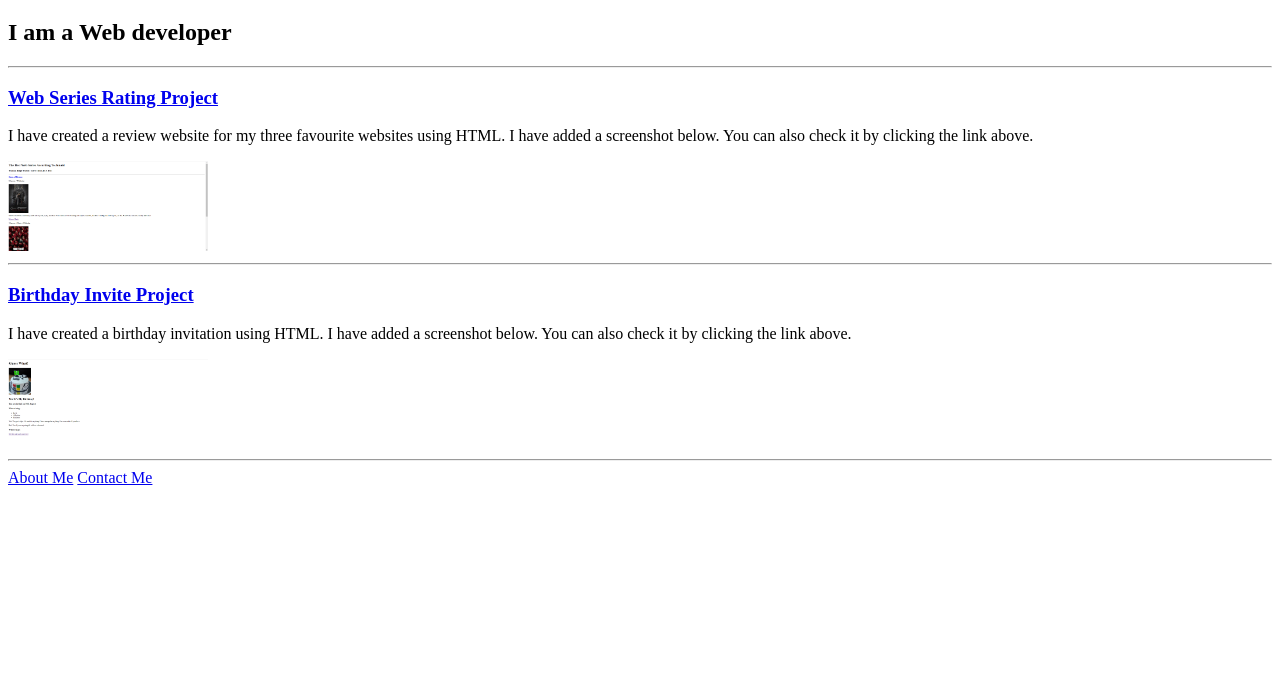
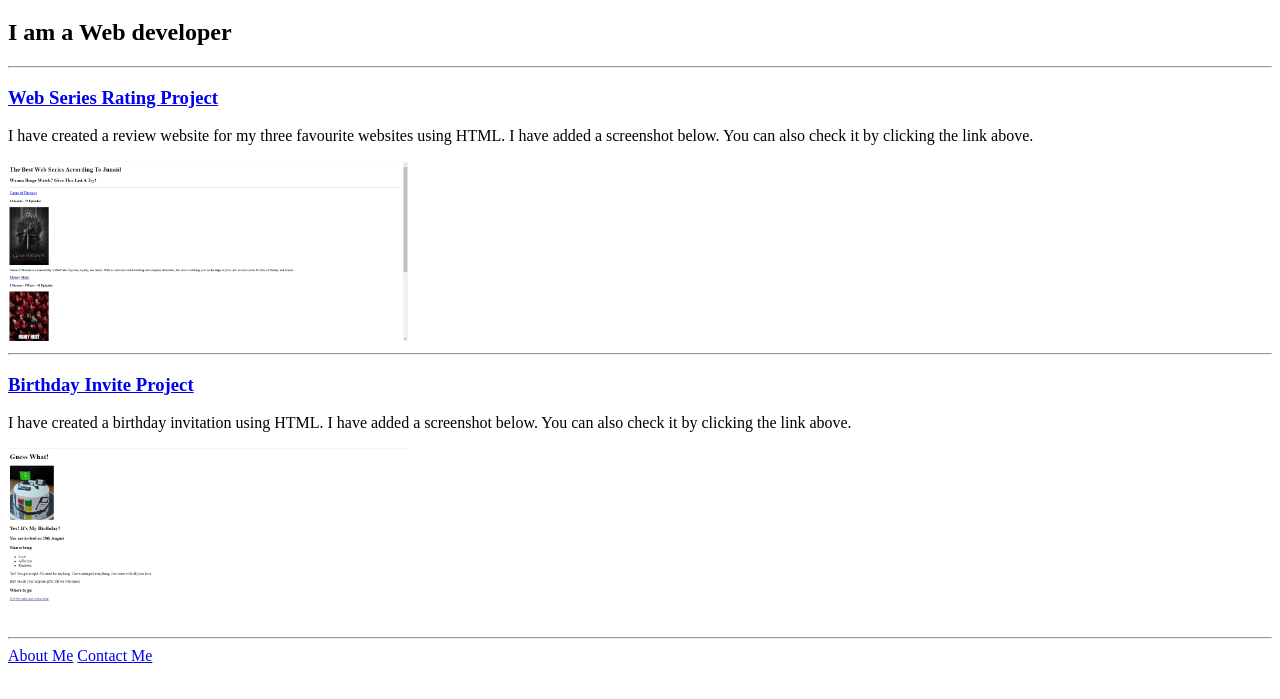
Before and after one commit to JunaidHasssan/html-portfolio, a plain HTML site: page index.html in a window 1280 px wide. Shown: the part 61-760 px from the top of the page. Drawn offline with Linux system fonts and the light colour scheme.

Commit message:
index.html

```diff
--- a/index.html
+++ b/index.html
@@ -11,11 +11,11 @@
     <hr>
     <h3><a href="./public/Webseries-Ranking.html"> Web Series Rating Project</a> </h3>
     <P>I have created a review website for my three favourite websites using HTML. I have added a screenshot below. You can also check it by clicking the link above.</P>
-        <img src="./assets/images/WebSeries-Review-Project.png" alt="PREVIEW OF MY Web-Series-Rating-Project" width="200" >
+        <img src="./assets/images/WebSeries-Review-Project.png" alt="PREVIEW OF MY Web-Series-Rating-Project" width="400" >
     <hr>
         <h3><a href="./public/birthday-invite.html">Birthday Invite Project</a></h3>
         <p>I have created a birthday invitation using HTML. I have added a screenshot below. You can also check it by clicking the link above.</p>
-    <img src="./assets/images/Birthday-Project.png" width="200">
+    <img src="./assets/images/Birthday-Project.png" width="400" alt="Preview of my Birthday Invitation Project">
     <hr>
     <a href="./public/about.html">About Me</a> <a href="./public/contact.html">Contact Me</a>
 </body>
```
